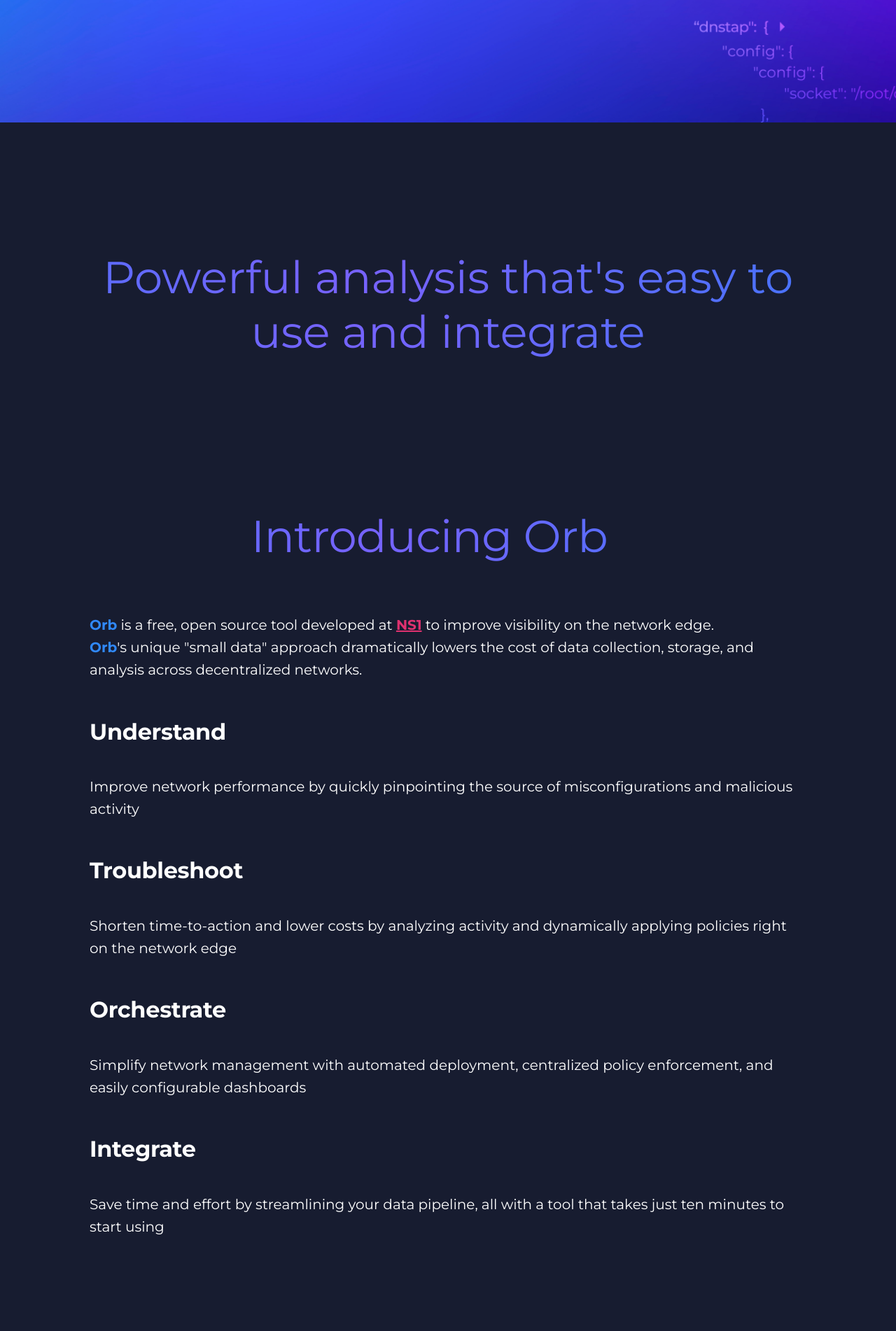
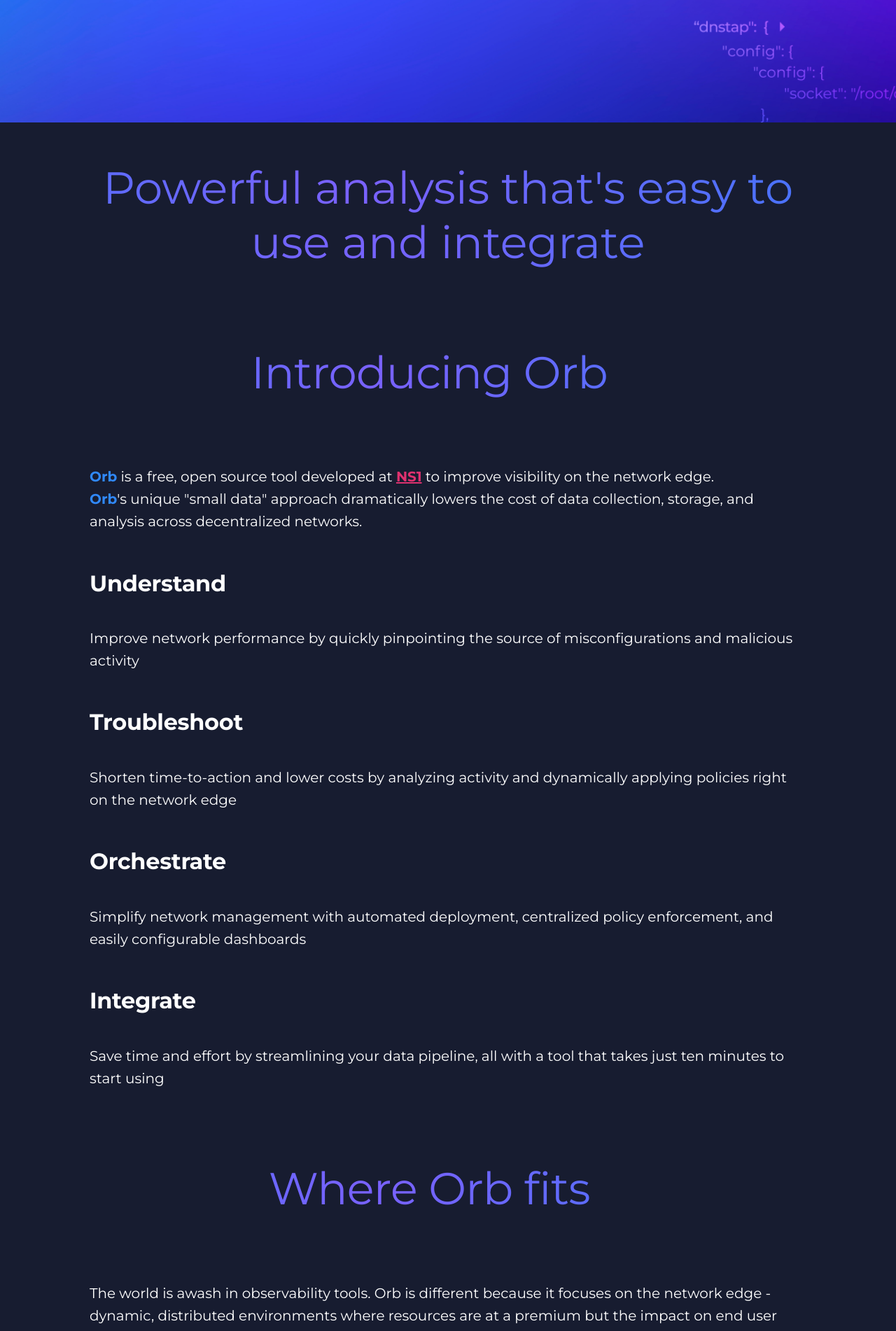
Before and after one commit to orb-community/orb-website, an MkDocs documentation site: the page built from docs/index.md, in a window 1280 px wide. Shown: the part 793-2695 px from the top of the page at 70% size. Built offline with MkDocs 1.6.1 and Material for MkDocs 9.7.7, drawn with Linux system fonts in a browser that asks for light colours.

Commit message:
css cleanup

```diff
--- a/docs/stylesheets/extra.css
+++ b/docs/stylesheets/extra.css
@@ -213,8 +213,11 @@
   padding-bottom: 1em;
 }
 
-div > .md-footer-meta__inner.md-grid{
+div.md-footer-meta__inner.md-grid {
   width: 100% !important;
+  margin-left: 0px !important;
+  margin-right: 0px !important;
+  max-width: unset;
 }
 
 a.login {
@@ -257,3 +260,7 @@
 .md-nav__link, .md-nav__item .md-nav__link--active {
   color: var(--md-primary-text-color) !important;
 }
+
+div>.md-banner {
+  width: 100%;
+}
--- a/overrides/index.html
+++ b/overrides/index.html
@@ -39,47 +39,8 @@
     --orb-blue: #3089fc;
   }
 
-  :root > * {
-    background-color: var(--md-primary-bg-color);
-    color: var(--md-primary-text-color);
-  }
-
   :root * div.md-grid {
     margin-left: auto !important;
-  }
-
-
-
-  :root > * a.md-button {
-    justify-content: center;
-    align-items: center;
-    padding: 12px;
-    gap: 10px;
-
-    width: 374px;
-    height: 56px;
-
-    /* Orb Blue */
-
-    background: var(--orb-blue);
-    /* popup shadow */
-
-    box-shadow: 0px 0px 40px rgba(0, 0, 0, 0.1);
-    border-radius: 4px;
-
-    font-weight: 600;
-    font-size: 24px;
-    line-height: 16px;
-    /* identical to box height, or 67% */
-
-    display: flex;
-    align-items: center;
-
-    /* White */
-
-    color: var(--md-primary-text-color);
-
-    border-color: transparent;
   }
 
   :root > * div.md-header__title {
@@ -119,60 +80,15 @@
     background-color: transparent;
   }
 
-  .md-typeset h1,
-  h1 {
-    font-weight: 400;
-    font-size: 96px;
-    line-height: 117px;
-    /* identical to box height */
-    color: #ffffff;
-  }
-
   .md-typeset h2,
   h2 {
     text-align: center;
-    font-weight: 400;
-    font-size: 64px;
-    line-height: 78px;
-    padding-top: 128px;
-    padding-bottom: 32px;
-    /* identical to box height */
-
-    background: radial-gradient(
-      121.79% 1418.34% at 39.98% 0%,
-      #7b61ff 0%,
-      #018bf3 100%
-    );
-    -webkit-background-clip: text;
-    -webkit-text-fill-color: transparent;
-    background-clip: text;
-  }
-
-  .md-typeset h3,
-  h3 {
-    font-weight: 600;
-    font-size: 32px;
-    line-height: 42px;
-    /* or 131% */
-
-    display: flex;
-    align-items: center;
-    text-transform: capitalize;
-
-    /* White */
-    color: #ffffff;
   }
 
   .md-typeset p,
   p {
-    font-style: normal;
-    font-weight: 400;
     font-size: 20px;
     line-height: 32px;
-    /* or 178% */
-    /* White */
-
-    color: #ffffff;
   }
 
   .mdx-hero {
@@ -275,10 +191,6 @@
     background-color: transparent;
   }
 
-  .md-footer-meta_inner {
-    width: 100% !important;
-  }
-
   .md-footer__link {
     border: 1px solid #ffffff;
     filter: drop-shadow(0px 0px 60px rgba(0, 0, 0, 0.15));
```
